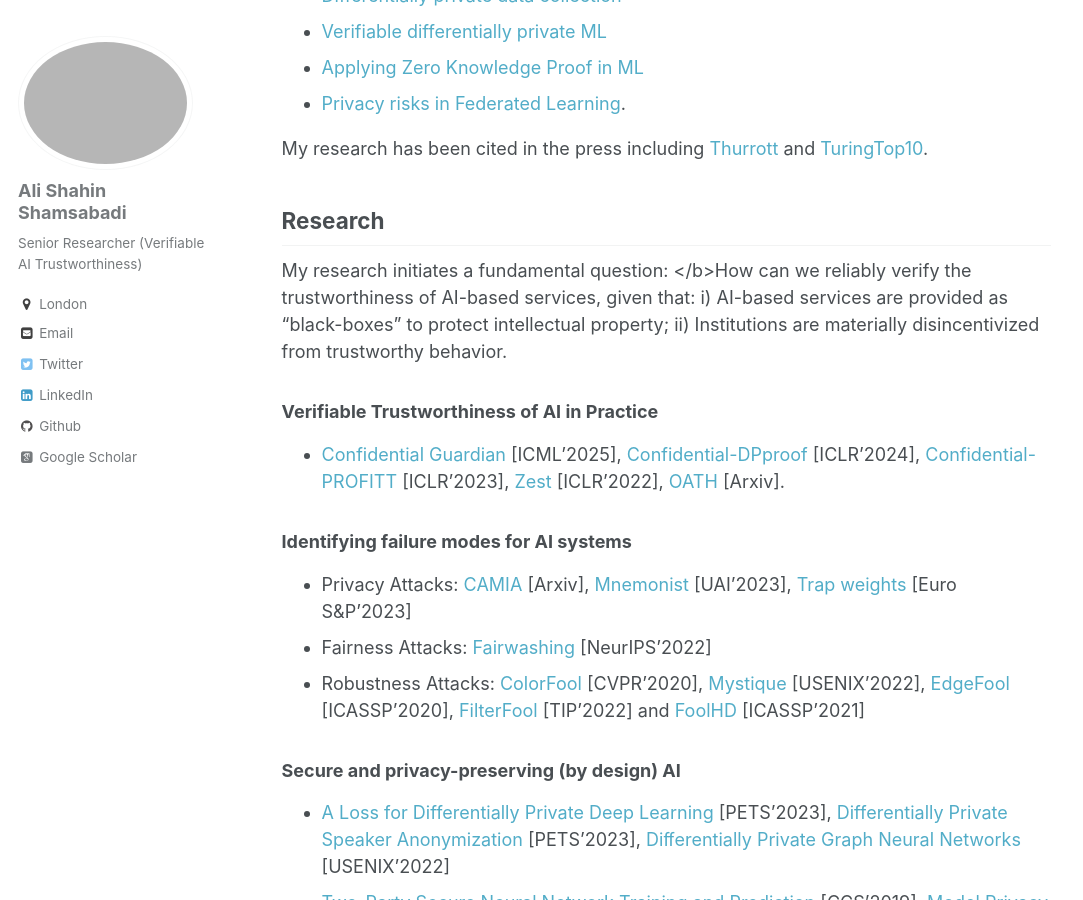
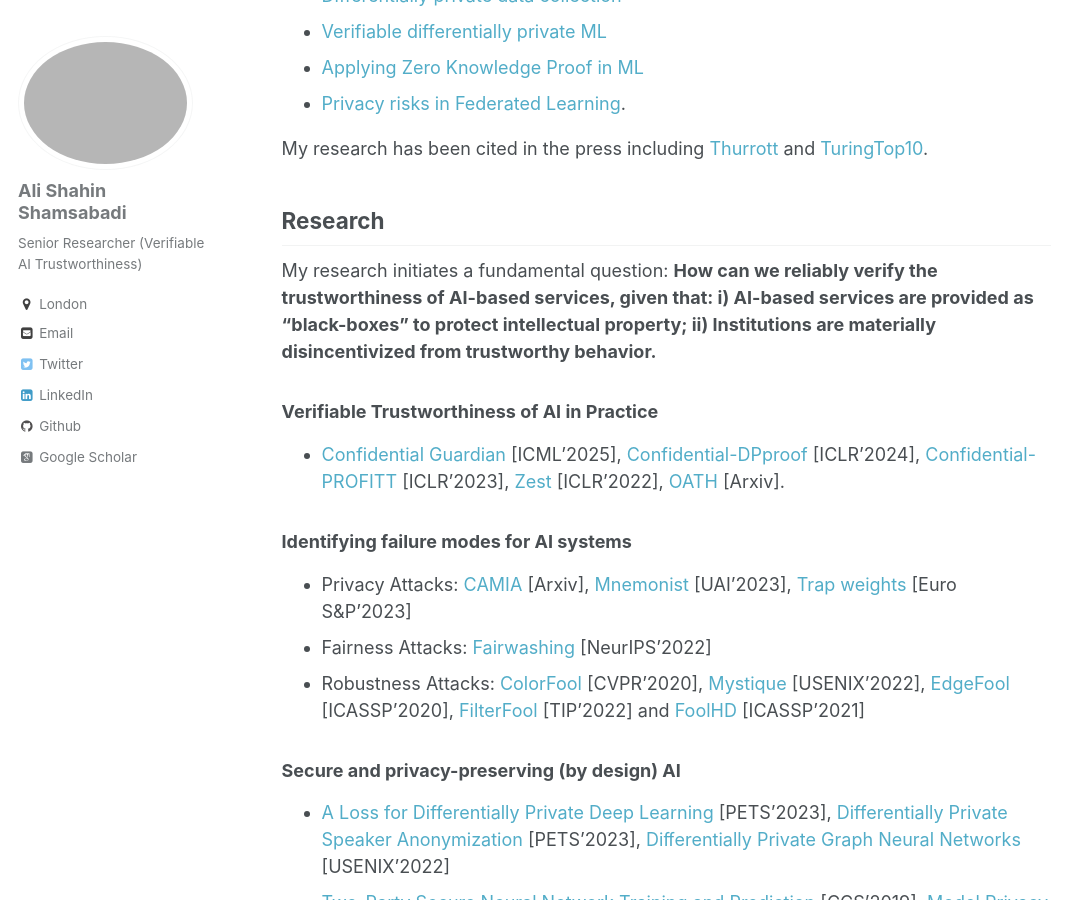
Before and after one commit to AliShahin/AliShahin.github.io, a Jekyll site: the page built from _pages/about.md, in a window 1280 px wide and 900 px high, scrolled down 520 px. Shown: the whole window, without its empty margins (0-1083 px from the left). Built offline with Jekyll 4.4.1, drawn with Linux system fonts in a browser that asks for light colours; some web fonts are replaced.

```diff
--- a/_pages/about.md
+++ b/_pages/about.md
@@ -23,7 +23,7 @@ My research has been cited in the press including [Thurrott](https://www.thurrot
 
 ## Research
 
-My research initiates a fundamental question: </b>How can we reliably verify the trustworthiness of AI-based services, given that: i) AI-based services are provided as “black-boxes” to protect intellectual property; ii) Institutions are materially disincentivized from trustworthy behavior.<b>
+My research initiates a fundamental question: <b> How can we reliably verify the trustworthiness of AI-based services, given that: i) AI-based services are provided as “black-boxes” to protect intellectual property; ii) Institutions are materially disincentivized from trustworthy behavior. </b>
 
 ### Verifiable Trustworthiness of AI in Practice
 - [Confidential Guardian](https://arxiv.org/pdf/2505.23968) [ICML'2025], [Confidential-DPproof](https://openreview.net/pdf?id=PQY2v6VtGe) [ICLR'2024], [Confidential-PROFITT](https://openreview.net/forum?id=iIfDQVyuFD) [ICLR'2023], [Zest](https://openreview.net/forum?id=OUz_9TiTv9j) [ICLR'2022], [OATH](https://arxiv.org/pdf/2410.02777) [Arxiv].
```
